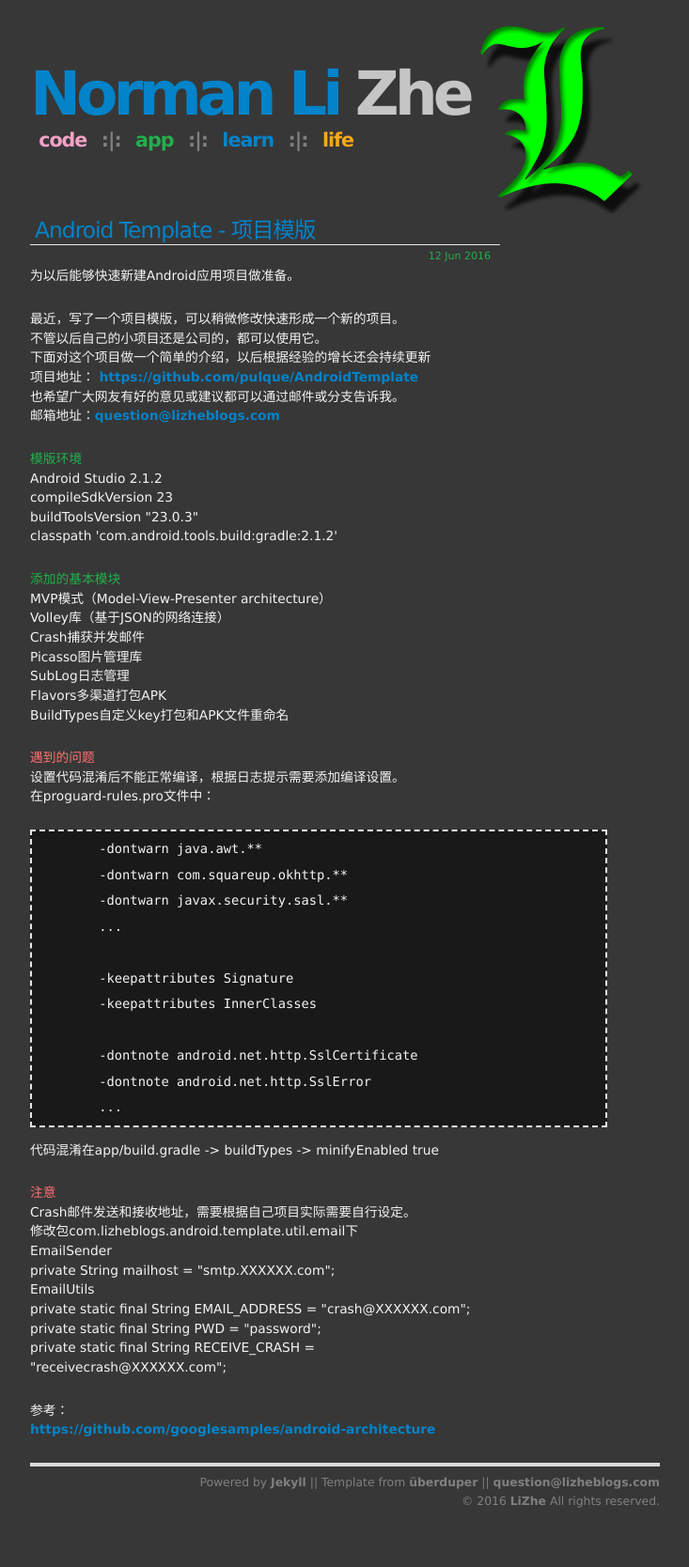
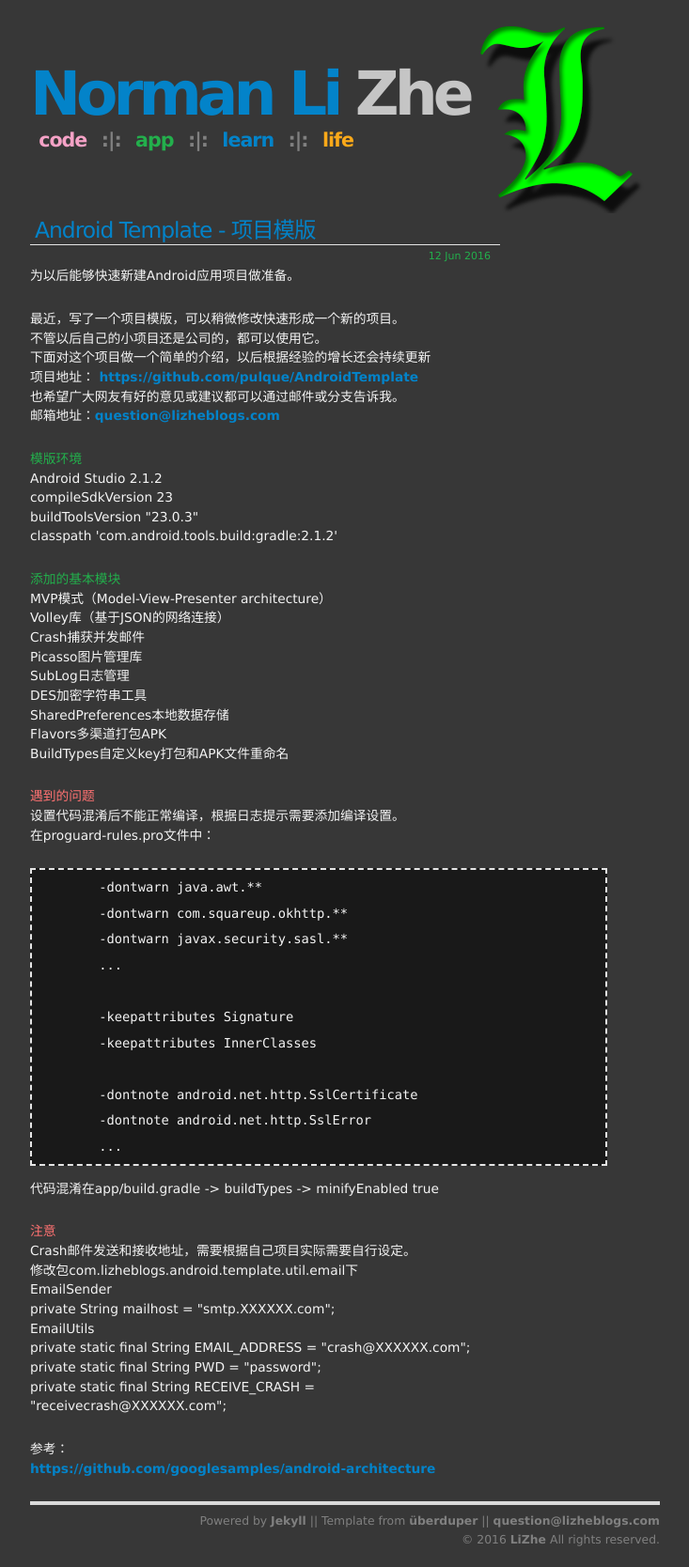
Before and after one commit to pulque/pulque.github.io, a Jekyll site: the page built from all/code/_posts/2016-06-12-android-template.html, in a window 1280 px wide. Shown: the whole page at 94% size, without its empty margins (273-1006 px from the left). Built offline with Jekyll 4.4.1, drawn with Linux system fonts in a browser that asks for light colours; comment, search, counter and statistics services are not loaded; before the commit the page ends 1627 px from its top, so only the background shows below that.

Commit message:
update android template.

```diff
--- a/all/code/_posts/2016-06-12-android-template.html
+++ b/all/code/_posts/2016-06-12-android-template.html
@@ -36,6 +36,8 @@ Volley库（基于JSON的网络连接）<br>
 Crash捕获并发邮件<br>
 Picasso图片管理库<br>
 SubLog日志管理<br>
+DES加密字符串工具<br>
+SharedPreferences本地数据存储<br>
 Flavors多渠道打包APK<br>
 BuildTypes自定义key打包和APK文件重命名<br>
 </P>
```
